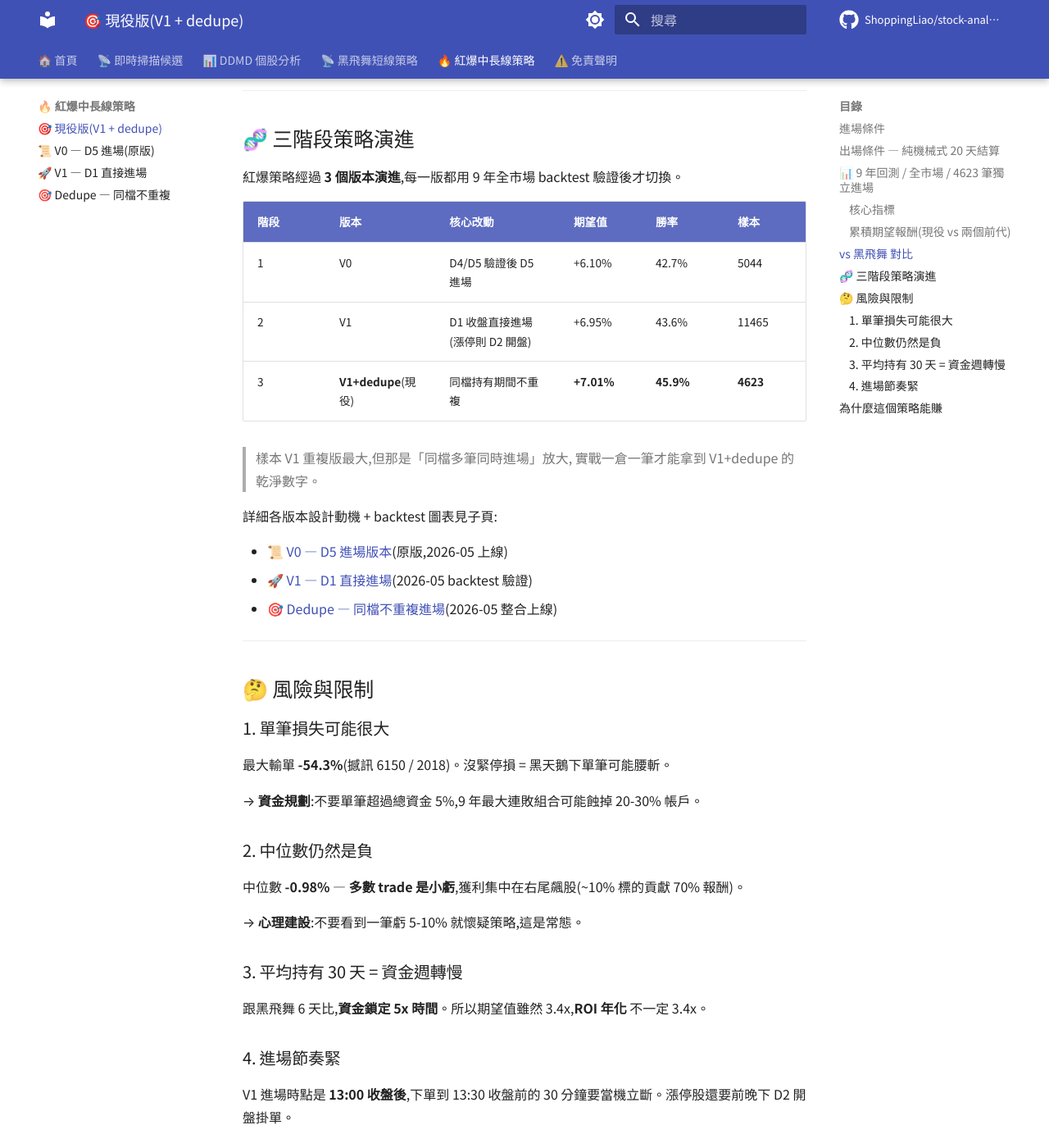
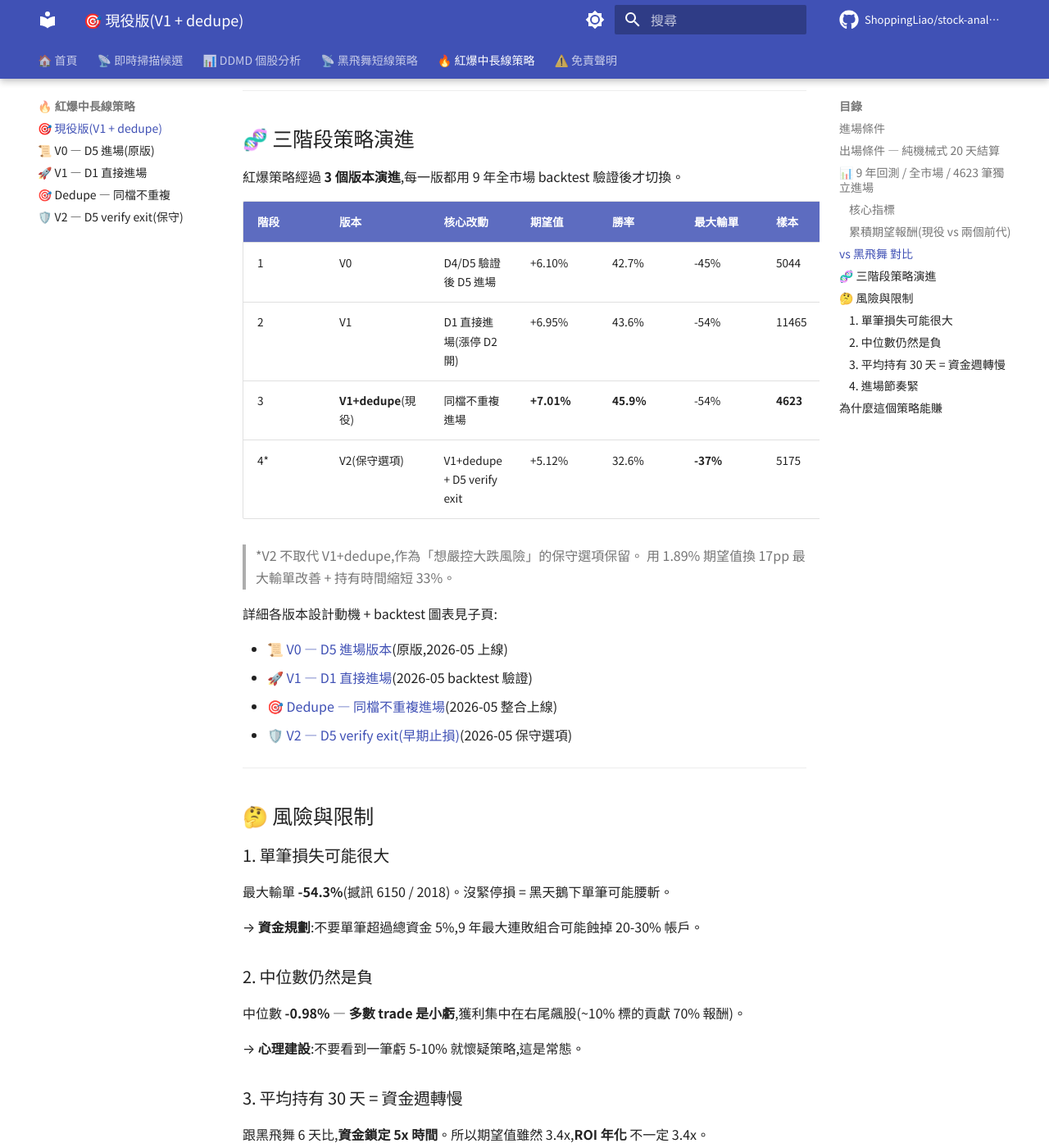
Before and after one commit to ShoppingLiao/stock-analysis-public, an MkDocs documentation site: the page built from docs/about/strategy_red_burst.md, in a window 1280 px wide and 1400 px high, scrolled down 3081 px. Shown: the whole window at 82% size. Built offline with MkDocs 1.6.1 and Material for MkDocs 9.7.7, drawn with Linux system fonts in a browser that asks for light colours; comment, search, counter and statistics services are not loaded.

Commit message:
data(red-burst): 新增 V2 變體頁(D5 verify exit / 保守風險型)
V2 = V1+dedupe + D5 verify exit:
- 進場規則同 V1(D1 close 直接 / 漲停 D2 open)
- 進場後第 5 個交易日:D5 close < D1 close 則立即出場
- 否則進入 20 天滾動結算

V2 取捨(vs V1+dedupe):
- 期望值 +7.01% → +5.12% (-1.89%)
- 勝率 45.9% → 32.6% (-13.3pp)
- 最大輸單 -54.3% → -36.8% (改善 +17.5pp)
- 平均持有 30.4 → 20.2 天

V2 為保守選項,不取代現役 V1+dedupe。

新增:
- docs/about/strategy_red_burst_v2.md
- mkdocs.yml nav 加 V2 子頁
- 主頁總表加 V2 行 + 5 張圖含 V2(橘色)

```diff
--- a/docs/about/strategy_red_burst.md
+++ b/docs/about/strategy_red_burst.md
@@ -92,20 +92,22 @@
 
 紅爆策略經過 **3 個版本演進**,每一版都用 9 年全市場 backtest 驗證後才切換。
 
-| 階段 | 版本 | 核心改動 | 期望值 | 勝率 | 樣本 |
-|------|------|---------|--------|------|------|
-| 1 | V0 | D4/D5 驗證後 D5 進場 | +6.10% | 42.7% | 5044 |
-| 2 | V1 | D1 收盤直接進場(漲停則 D2 開盤)| +6.95% | 43.6% | 11465 |
-| 3 | **V1+dedupe**(現役)| 同檔持有期間不重複 | **+7.01%** | **45.9%** | **4623** |
+| 階段 | 版本 | 核心改動 | 期望值 | 勝率 | 最大輸單 | 樣本 |
+|------|------|---------|--------|------|---------|------|
+| 1 | V0 | D4/D5 驗證後 D5 進場 | +6.10% | 42.7% | -45% | 5044 |
+| 2 | V1 | D1 直接進場(漲停 D2 開)| +6.95% | 43.6% | -54% | 11465 |
+| 3 | **V1+dedupe**(現役)| 同檔不重複進場 | **+7.01%** | **45.9%** | -54% | **4623** |
+| 4* | V2(保守選項)| V1+dedupe + D5 verify exit | +5.12% | 32.6% | **-37%** | 5175 |
 
-> 樣本 V1 重複版最大,但那是「同檔多筆同時進場」放大,
-> 實戰一倉一筆才能拿到 V1+dedupe 的乾淨數字。
+> *V2 不取代 V1+dedupe,作為「想嚴控大跌風險」的保守選項保留。
+> 用 1.89% 期望值換 17pp 最大輸單改善 + 持有時間縮短 33%。
 
 詳細各版本設計動機 + backtest 圖表見子頁:
 
 - 📜 [V0 — D5 進場版本](strategy_red_burst_v0.md)(原版,2026-05 上線)
 - 🚀 [V1 — D1 直接進場](strategy_red_burst_v1.md)(2026-05 backtest 驗證)
 - 🎯 [Dedupe — 同檔不重複進場](strategy_red_burst_dedupe.md)(2026-05 整合上線)
+- 🛡️ [V2 — D5 verify exit(早期止損)](strategy_red_burst_v2.md)(2026-05 保守選項)
 
 ---
 
--- a/mkdocs.yml
+++ b/mkdocs.yml
@@ -70,6 +70,7 @@ nav:
     - 📜 V0 — D5 進場(原版): about/strategy_red_burst_v0.md
     - 🚀 V1 — D1 直接進場: about/strategy_red_burst_v1.md
     - 🎯 Dedupe — 同檔不重複: about/strategy_red_burst_dedupe.md
+    - 🛡️ V2 — D5 verify exit(保守): about/strategy_red_burst_v2.md
   - ⚠️ 免責聲明: disclaimer.md
 
 # Markdown 擴充
```
Also changed, not shown: docs/about/strategy_red_burst_v2.md (added, +125 -0 lines), docs/assets/red_burst/cumulative_expectancy.png, docs/assets/red_burst/return_distribution.png, docs/assets/red_burst/summary_compare.png, docs/assets/red_burst/total_expectancy.png, docs/assets/red_burst/yearly_winrate.png.
